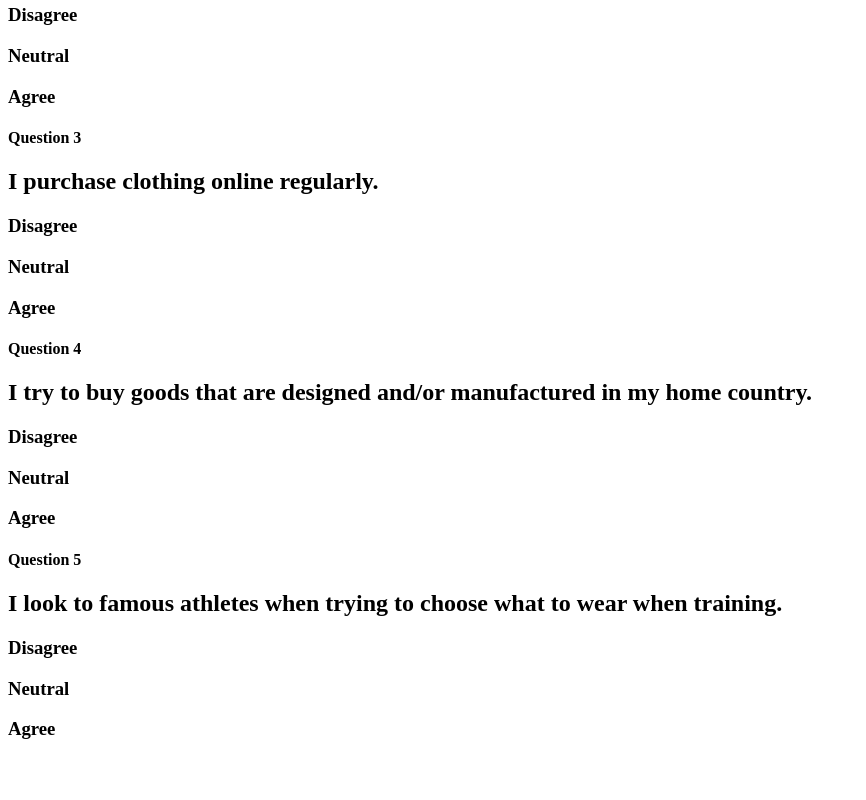
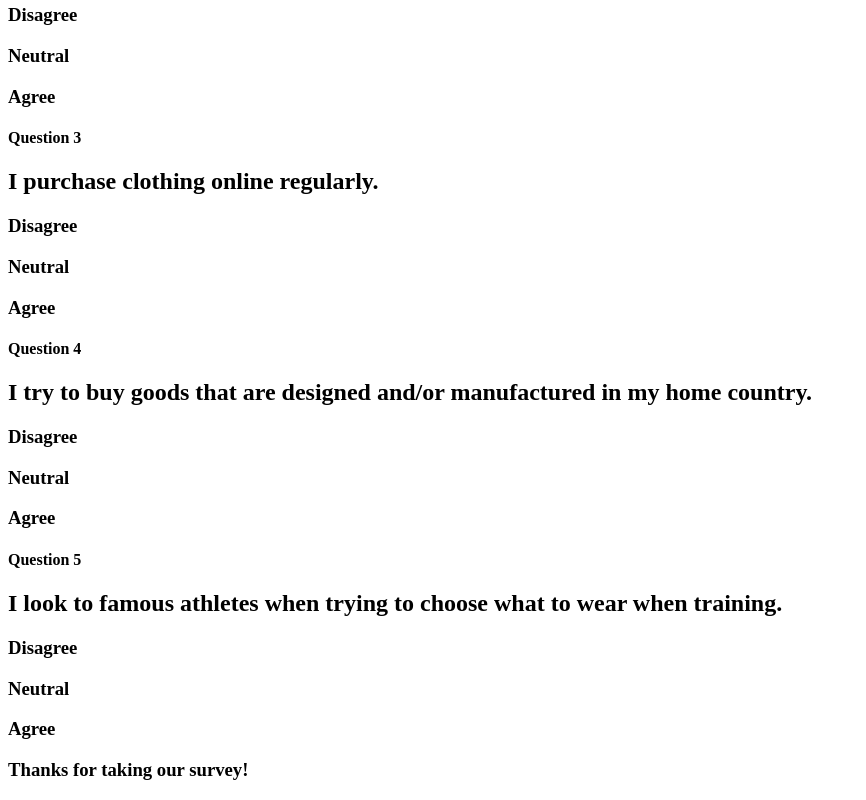
Before and after one commit to kendallawills/Codecademy-Survey, a plain HTML site: page index.html in a window 1280 px wide. Shown: the part 536-1336 px from the top of the page, without its empty margins (0-866 px from the left). Before the commit the page ends 1295 px from the top, so only its background shows below. Drawn offline with Linux system fonts and the light colour scheme.

Commit message:
Add Footer

```diff
--- a/index.html
+++ b/index.html
@@ -113,8 +113,10 @@
             </div>
         </div>
 
-
-
+        <!-- FOOTER -->
+        <footer>
+            <h3>Thanks for taking our survey!</h3>
+        </footer>
     </body>
 
 </html>
```
